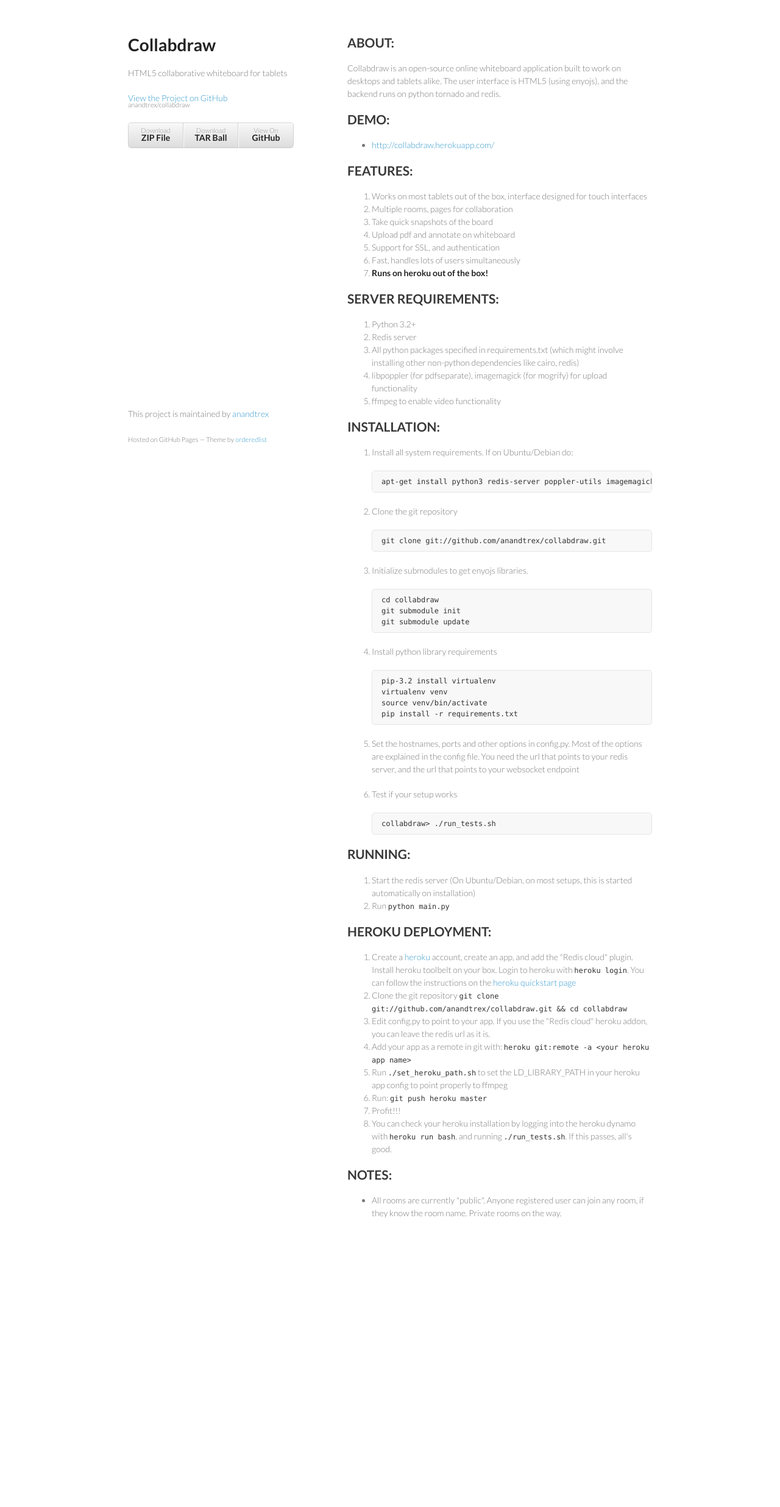
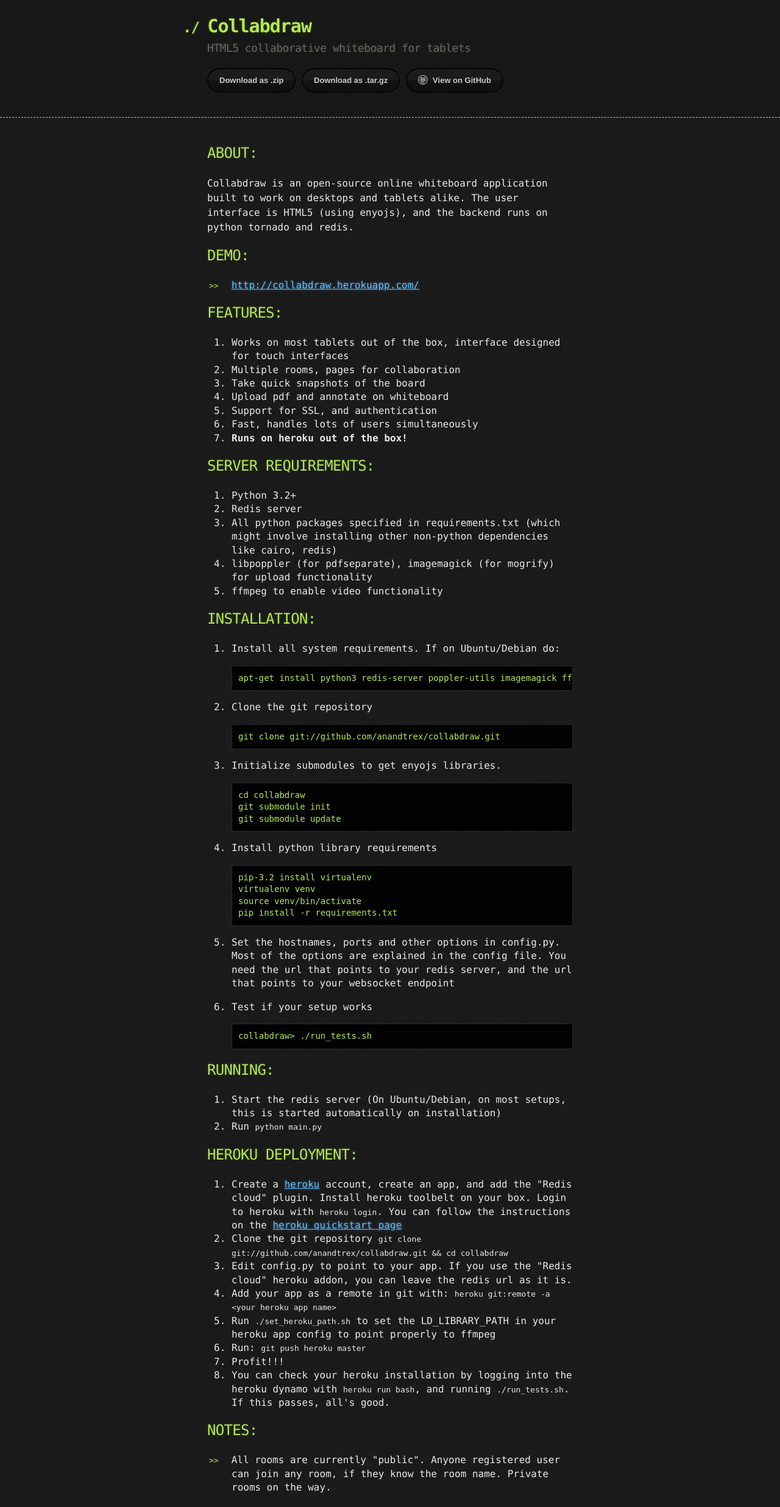
Before and after one commit to anandtrex/collabdraw, a PHP site: page / in a window 1280 px wide. Shown: the whole page at 61% size. Before the commit the page ends 1998 px from the top, so only its background shows below. Run offline with PHP 8.4, Linux system fonts and the light colour scheme.

Commit message:
Create gh-pages branch via GitHub

```diff
--- a/index.html
+++ b/index.html
@@ -1,33 +1,33 @@
-<!doctype html>
+<!DOCTYPE html>
 <html>
   <head>
-    <meta charset="utf-8">
+    <meta charset='utf-8'>
     <meta http-equiv="X-UA-Compatible" content="chrome=1">
+
+    <link rel="stylesheet" type="text/css" href="stylesheets/stylesheet.css" media="screen" />
+    <link rel="stylesheet" type="text/css" href="stylesheets/pygment_trac.css" media="screen" />
+    <link rel="stylesheet" type="text/css" href="stylesheets/print.css" media="print" />
+
     <title>Collabdraw by anandtrex</title>
+  </head>
 
-    <link rel="stylesheet" href="stylesheets/styles.css">
-    <link rel="stylesheet" href="stylesheets/pygment_trac.css">
-    <meta name="viewport" content="width=device-width, initial-scale=1, user-scalable=no">
-    <!--[if lt IE 9]>
-    <script src="//html5shiv.googlecode.com/svn/trunk/html5.js"></script>
-    <![endif]-->
-  </head>
   <body>
-    <div class="wrapper">
-      <header>
+
+    <header>
+      <div class="container">
         <h1>Collabdraw</h1>
-        <p>HTML5 collaborative whiteboard for tablets</p>
+        <h2>HTML5 collaborative whiteboard for tablets</h2>
 
-        <p class="view"><a href="https://github.com/anandtrex/collabdraw">View the Project on GitHub <small>anandtrex/collabdraw</small></a></p>
+        <section id="downloads">
+          <a href="https://github.com/anandtrex/collabdraw/zipball/master" class="btn">Download as .zip</a>
+          <a href="https://github.com/anandtrex/collabdraw/tarball/master" class="btn">Download as .tar.gz</a>
+          <a href="https://github.com/anandtrex/collabdraw" class="btn btn-github"><span class="icon"></span>View on GitHub</a>
+        </section>
+      </div>
+    </header>
 
-
-        <ul>
-          <li><a href="https://github.com/anandtrex/collabdraw/zipball/master">Download <strong>ZIP File</strong></a></li>
-          <li><a href="https://github.com/anandtrex/collabdraw/tarball/master">Download <strong>TAR Ball</strong></a></li>
-          <li><a href="https://github.com/anandtrex/collabdraw">View On <strong>GitHub</strong></a></li>
-        </ul>
-      </header>
-      <section>
+    <div class="container">
+      <section id="main_content">
         <h2>
 <a name="about" class="anchor" href="#about"><span class="octicon octicon-link"></span></a>ABOUT:</h2>
 
@@ -142,12 +142,8 @@
 <li>All rooms are currently "public". Anyone registered user can join any room, if they know the room name. Private rooms on the way.</li>
 </ul>
       </section>
-      <footer>
-        <p>This project is maintained by <a href="https://github.com/anandtrex">anandtrex</a></p>
-        <p><small>Hosted on GitHub Pages &mdash; Theme by <a href="https://github.com/orderedlist">orderedlist</a></small></p>
-      </footer>
     </div>
-    <script src="javascripts/scale.fix.js"></script>
+
               <script type="text/javascript">
             var gaJsHost = (("https:" == document.location.protocol) ? "https://ssl." : "http://www.");
             document.write(unescape("%3Cscript src='" + gaJsHost + "google-analytics.com/ga.js' type='text/javascript'%3E%3C/script%3E"));
--- a/stylesheets/pygment_trac.css
+++ b/stylesheets/pygment_trac.css
@@ -1,4 +1,3 @@
-.highlight  { background: #ffffff; }
 .highlight .c { color: #999988; font-style: italic } /* Comment */
 .highlight .err { color: #a61717; background-color: #e3d2d2 } /* Error */
 .highlight .k { font-weight: bold } /* Keyword */
@@ -35,7 +34,7 @@
 .highlight .ne { color: #990000; font-weight: bold } /* Name.Exception */
 .highlight .nf { color: #990000; font-weight: bold } /* Name.Function */
 .highlight .nn { color: #555555 } /* Name.Namespace */
-.highlight .nt { color: #000080 } /* Name.Tag */
+.highlight .nt { color: #CBDFFF } /* Name.Tag */
 .highlight .nv { color: #008080 } /* Name.Variable */
 .highlight .ow { font-weight: bold } /* Operator.Word */
 .highlight .w { color: #bbbbbb } /* Text.Whitespace */
--- a/stylesheets/stylesheet.css
+++ b/stylesheets/stylesheet.css
@@ -1,427 +1,247 @@
-/*******************************************************************************
-Slate Theme for GitHub Pages
-by Jason Costello, @jsncostello
-*******************************************************************************/
-
-@import url(pygment_trac.css);
-
-/*******************************************************************************
-MeyerWeb Reset
-*******************************************************************************/
-
-html, body, div, span, applet, object, iframe,
-h1, h2, h3, h4, h5, h6, p, blockquote, pre,
-a, abbr, acronym, address, big, cite, code,
-del, dfn, em, img, ins, kbd, q, s, samp,
-small, strike, strong, sub, sup, tt, var,
-b, u, i, center,
-dl, dt, dd, ol, ul, li,
-fieldset, form, label, legend,
-table, caption, tbody, tfoot, thead, tr, th, td,
-article, aside, canvas, details, embed,
-figure, figcaption, footer, header, hgroup,
-menu, nav, output, ruby, section, summary,
-time, mark, audio, video {
+body {
   margin: 0;
   padding: 0;
-  border: 0;
-  font: inherit;
-  vertical-align: baseline;
+  background: #151515 url("../images/bkg.png") 0 0;
+  color: #eaeaea;
+  font: 16px;
+  line-height: 1.5;
+  font-family: Monaco, "Bitstream Vera Sans Mono", "Lucida Console", Terminal, monospace;
 }
 
-/* HTML5 display-role reset for older browsers */
-article, aside, details, figcaption, figure,
-footer, header, hgroup, menu, nav, section {
-  display: block;
+/* General & 'Reset' Stuff */
+
+.container {
+  width: 90%;
+  max-width: 600px;
+  margin: 0 auto;
 }
 
-ol, ul {
+section {
+  display: block;
+  margin: 0 0 20px 0;
+}
+
+h1, h2, h3, h4, h5, h6 {
+  margin: 0 0 20px;
+}
+
+li {
+  line-height: 1.4 ;
+}
+
+/* Header, <header>
+   header   - container
+   h1       - project name
+   h2       - project description
+*/
+
+header {
+  background: rgba(0, 0, 0, 0.1);
+  width: 100%;
+  border-bottom: 1px dashed #b5e853;
+  padding: 20px 0;
+  margin: 0 0 40px 0;
+}
+
+header h1 {
+  font-size: 30px;
+  line-height: 1.5;
+  margin: 0 0 0 -40px;
+  font-weight: bold;
+  font-family: Monaco, "Bitstream Vera Sans Mono", "Lucida Console", Terminal, monospace;
+  color: #b5e853;
+  text-shadow: 0 1px 1px rgba(0, 0, 0, 0.1),
+               0 0 5px rgba(181, 232, 83, 0.1),
+               0 0 10px rgba(181, 232, 83, 0.1);
+  letter-spacing: -1px;
+  -webkit-font-smoothing: antialiased;
+}
+
+header h1:before {
+  content: "./ ";
+  font-size: 24px;
+}
+
+header h2 {
+  font-size: 18px;
+  font-weight: 300;
+  color: #666;
+}
+
+#downloads .btn {
+  display: inline-block;
+  text-align: center;
+  margin: 0;
+}
+
+/* Main Content
+*/
+
+#main_content {
+  width: 100%;
+  -webkit-font-smoothing: antialiased;
+}
+section img {
+  max-width: 100%
+}
+
+h1, h2, h3, h4, h5, h6 {
+  font-weight: normal;
+  font-family: Monaco, "Bitstream Vera Sans Mono", "Lucida Console", Terminal, monospace;
+  color: #b5e853;
+  letter-spacing: -0.03em;
+  text-shadow: 0 1px 1px rgba(0, 0, 0, 0.1),
+               0 0 5px rgba(181, 232, 83, 0.1),
+               0 0 10px rgba(181, 232, 83, 0.1);
+}
+
+#main_content h1 {
+  font-size: 30px;
+}
+
+#main_content h2 {
+  font-size: 24px;
+}
+
+#main_content h3 {
+  font-size: 18px;
+}
+
+#main_content h4 {
+  font-size: 14px;
+}
+
+#main_content h5 {
+  font-size: 12px;
+  text-transform: uppercase;
+  margin: 0 0 5px 0;
+}
+
+#main_content h6 {
+  font-size: 12px;
+  text-transform: uppercase;
+  color: #999;
+  margin: 0 0 5px 0;
+}
+
+dt {
+  font-style: italic;
+  font-weight: bold;
+}
+
+ul li {
   list-style: none;
 }
 
-blockquote, q {
+ul li:before {
+  content: ">>";
+  font-family: Monaco, "Bitstream Vera Sans Mono", "Lucida Console", Terminal, monospace;
+  font-size: 13px;
+  color: #b5e853;
+  margin-left: -37px;
+  margin-right: 21px;
+  line-height: 16px;
+}
+
+blockquote {
+  color: #aaa;
+  padding-left: 10px;
+  border-left: 1px dotted #666;
+}
+
+pre {
+  background: rgba(0, 0, 0, 0.9);
+  border: 1px solid rgba(255, 255, 255, 0.15);
+  padding: 10px;
+  font-size: 14px;
+  color: #b5e853;
+  border-radius: 2px;
+  -moz-border-radius: 2px;
+  -webkit-border-radius: 2px;
+  text-wrap: normal;
+  overflow: auto;
+  overflow-y: hidden;
 }
 
 table {
-  border-collapse: collapse;
-  border-spacing: 0;
+  width: 100%;
+  margin: 0 0 20px 0;
 }
 
-/*******************************************************************************
-Theme Styles
-*******************************************************************************/
-
-body {
-  box-sizing: border-box;
-  color:#373737;
-  background: #212121;
-  font-size: 16px;
-  font-family: 'Myriad Pro', Calibri, Helvetica, Arial, sans-serif;
-  line-height: 1.5;
-  -webkit-font-smoothing: antialiased;
+th {
+  text-align: left;
+  border-bottom: 1px dashed #b5e853;
+  padding: 5px 10px;
 }
 
-h1, h2, h3, h4, h5, h6 {
-  margin: 10px 0;
-  font-weight: 700;
-  color:#222222;
-  font-family: 'Lucida Grande', 'Calibri', Helvetica, Arial, sans-serif;
-  letter-spacing: -1px;
-}
-
-h1 {
-  font-size: 36px;
-  font-weight: 700;
-}
-
-h2 {
-  padding-bottom: 10px;
-  font-size: 32px;
-  background: url('../images/bg_hr.png') repeat-x bottom;
-}
-
-h3 {
-  font-size: 24px;
-}
-
-h4 {
-  font-size: 21px;
-}
-
-h5 {
-  font-size: 18px;
-}
-
-h6 {
-  font-size: 16px;
-}
-
-p {
-  margin: 10px 0 15px 0;
-}
-
-footer p {
-  color: #f2f2f2;
-}
-
-a {
-  text-decoration: none;
-  color: #007edf;
-  text-shadow: none;
-
-  transition: color 0.5s ease;
-  transition: text-shadow 0.5s ease;
-  -webkit-transition: color 0.5s ease;
-  -webkit-transition: text-shadow 0.5s ease;
-  -moz-transition: color 0.5s ease;
-  -moz-transition: text-shadow 0.5s ease;
-  -o-transition: color 0.5s ease;
-  -o-transition: text-shadow 0.5s ease;
-  -ms-transition: color 0.5s ease;
-  -ms-transition: text-shadow 0.5s ease;
-}
-
-#main_content a:hover {
-  color: #0069ba;
-  text-shadow: #0090ff 0px 0px 2px;
-}
-
-footer a:hover {
-  color: #43adff;
-  text-shadow: #0090ff 0px 0px 2px;
-}
-
-em {
-  font-style: italic;
-}
-
-strong {
-  font-weight: bold;
-}
-
-img {
-  position: relative;
-  margin: 0 auto;
-  max-width: 739px;
-  padding: 5px;
-  margin: 10px 0 10px 0;
-  border: 1px solid #ebebeb;
-
-  box-shadow: 0 0 5px #ebebeb;
-  -webkit-box-shadow: 0 0 5px #ebebeb;
-  -moz-box-shadow: 0 0 5px #ebebeb;
-  -o-box-shadow: 0 0 5px #ebebeb;
-  -ms-box-shadow: 0 0 5px #ebebeb;
-}
-
-pre, code {
-  width: 100%;
-  color: #222;
-  background-color: #fff;
-
-  font-family: Monaco, "Bitstream Vera Sans Mono", "Lucida Console", Terminal, monospace;
-  font-size: 14px;
-
-  border-radius: 2px;
-  -moz-border-radius: 2px;
-  -webkit-border-radius: 2px;
-
-
-
-}
-
-pre {
-  width: 100%;
-  padding: 10px;
-  box-shadow: 0 0 10px rgba(0,0,0,.1);
-  overflow: auto;
-}
-
-code {
-  padding: 3px;
-  margin: 0 3px;
-  box-shadow: 0 0 10px rgba(0,0,0,.1);
-}
-
-pre code {
-  display: block;
-  box-shadow: none;
-}
-
-blockquote {
-  color: #666;
-  margin-bottom: 20px;
-  padding: 0 0 0 20px;
-  border-left: 3px solid #bbb;
-}
-
-ul, ol, dl {
-  margin-bottom: 15px
-}
-
-ul li {
-  list-style: inside;
-  padding-left: 20px;
-}
-
-ol li {
-  list-style: decimal inside;
-  padding-left: 20px;
-}
-
-dl dt {
-  font-weight: bold;
-}
-
-dl dd {
-  padding-left: 20px;
-  font-style: italic;
-}
-
-dl p {
-  padding-left: 20px;
-  font-style: italic;
+td {
+  padding: 5px 10px;
 }
 
 hr {
-  height: 1px;
-  margin-bottom: 5px;
-  border: none;
-  background: url('../images/bg_hr.png') repeat-x center;
+  height: 0;
+  border: 0;
+  border-bottom: 1px dashed #b5e853;
+  color: #b5e853;
 }
 
-table {
-  border: 1px solid #373737;
-  margin-bottom: 20px;
-  text-align: left;
- }
+/* Buttons
+*/
 
-th {
-  font-family: 'Lucida Grande', 'Helvetica Neue', Helvetica, Arial, sans-serif;
-  padding: 10px;
-  background: #373737;
-  color: #fff;
- }
-
-td {
-  padding: 10px;
-  border: 1px solid #373737;
- }
-
-form {
-  background: #f2f2f2;
-  padding: 20px;
+.btn {
+  display: inline-block;
+  background: -webkit-linear-gradient(top, rgba(40, 40, 40, 0.3), rgba(35, 35, 35, 0.3) 50%, rgba(10, 10, 10, 0.3) 50%, rgba(0, 0, 0, 0.3));
+  padding: 8px 18px;
+  border-radius: 50px;
+  border: 2px solid rgba(0, 0, 0, 0.7);
+  border-bottom: 2px solid rgba(0, 0, 0, 0.7);
+  border-top: 2px solid rgba(0, 0, 0, 1);
+  color: rgba(255, 255, 255, 0.8);
+  font-family: Helvetica, Arial, sans-serif;
+  font-weight: bold;
+  font-size: 13px;
+  text-decoration: none;
+  text-shadow: 0 -1px 0 rgba(0, 0, 0, 0.75);
+  box-shadow: inset 0 1px 0 rgba(255, 255, 255, 0.05);
 }
 
-img {
-  width: 100%;
-  max-width: 100%;
+.btn:hover {
+  background: -webkit-linear-gradient(top, rgba(40, 40, 40, 0.6), rgba(35, 35, 35, 0.6) 50%, rgba(10, 10, 10, 0.8) 50%, rgba(0, 0, 0, 0.8));
 }
 
-/*******************************************************************************
-Full-Width Styles
-*******************************************************************************/
-
-.outer {
-  width: 100%;
+.btn .icon {
+  display: inline-block;
+  width: 16px;
+  height: 16px;
+  margin: 1px 8px 0 0;
+  float: left;
 }
 
-.inner {
-  position: relative;
-  max-width: 640px;
-  padding: 20px 10px;
-  margin: 0 auto;
+.btn-github .icon {
+  opacity: 0.6;
+  background: url("../images/blacktocat.png") 0 0 no-repeat;
 }
 
-#forkme_banner {
-  display: block;
-  position: absolute;
-  top:0;
-  right: 10px;
-  z-index: 10;
-  padding: 10px 50px 10px 10px;
-  color: #fff;
-  background: url('../images/blacktocat.png') #0090ff no-repeat 95% 50%;
-  font-weight: 700;
-  box-shadow: 0 0 10px rgba(0,0,0,.5);
-  border-bottom-left-radius: 2px;
-  border-bottom-right-radius: 2px;
+/* Links
+   a, a:hover, a:visited
+*/
+
+a {
+  color: #63c0f5;
+  text-shadow: 0 0 5px rgba(104, 182, 255, 0.5);
 }
 
-#header_wrap {
-  background: #212121;
-  background: -moz-linear-gradient(top, #373737, #212121);
-  background: -webkit-linear-gradient(top, #373737, #212121);
-  background: -ms-linear-gradient(top, #373737, #212121);
-  background: -o-linear-gradient(top, #373737, #212121);
-  background: linear-gradient(top, #373737, #212121);
+/* Clearfix */
+
+.cf:before, .cf:after {
+  content:"";
+  display:table;
 }
 
-#header_wrap .inner {
-  padding: 50px 10px 30px 10px;
+.cf:after {
+  clear:both;
 }
 
-#project_title {
-  margin: 0;
-  color: #fff;
-  font-size: 42px;
-  font-weight: 700;
-  text-shadow: #111 0px 0px 10px;
+.cf {
+  zoom:1;
 }
-
-#project_tagline {
-  color: #fff;
-  font-size: 24px;
-  font-weight: 300;
-  background: none;
-  text-shadow: #111 0px 0px 10px;
-}
-
-#downloads {
-  position: absolute;
-  width: 210px;
-  z-index: 10;
-  bottom: -40px;
-  right: 0;
-  height: 70px;
-  background: url('../images/icon_download.png') no-repeat 0% 90%;
-}
-
-.zip_download_link {
-  display: block;
-  float: right;
-  width: 90px;
-  height:70px;
-  text-indent: -5000px;
-  overflow: hidden;
-  background: url(../images/sprite_download.png) no-repeat bottom left;
-}
-
-.tar_download_link {
-  display: block;
-  float: right;
-  width: 90px;
-  height:70px;
-  text-indent: -5000px;
-  overflow: hidden;
-  background: url(../images/sprite_download.png) no-repeat bottom right;
-  margin-left: 10px;
-}
-
-.zip_download_link:hover {
-  background: url(../images/sprite_download.png) no-repeat top left;
-}
-
-.tar_download_link:hover {
-  background: url(../images/sprite_download.png) no-repeat top right;
-}
-
-#main_content_wrap {
-  background: #f2f2f2;
-  border-top: 1px solid #111;
-  border-bottom: 1px solid #111;
-}
-
-#main_content {
-  padding-top: 40px;
-}
-
-#footer_wrap {
-  background: #212121;
-}
-
-
-
-/*******************************************************************************
-Small Device Styles
-*******************************************************************************/
-
-@media screen and (max-width: 480px) {
-  body {
-    font-size:14px;
-  }
-
-  #downloads {
-    display: none;
-  }
-
-  .inner {
-    min-width: 320px;
-    max-width: 480px;
-  }
-
-  #project_title {
-  font-size: 32px;
-  }
-
-  h1 {
-    font-size: 28px;
-  }
-
-  h2 {
-    font-size: 24px;
-  }
-
-  h3 {
-    font-size: 21px;
-  }
-
-  h4 {
-    font-size: 18px;
-  }
-
-  h5 {
-    font-size: 14px;
-  }
-
-  h6 {
-    font-size: 12px;
-  }
-
-  code, pre {
-    min-width: 320px;
-    max-width: 480px;
-    font-size: 11px;
-  }
-
-}
```
Also changed, not shown: images/bkg.png (added), images/blacktocat.png.
